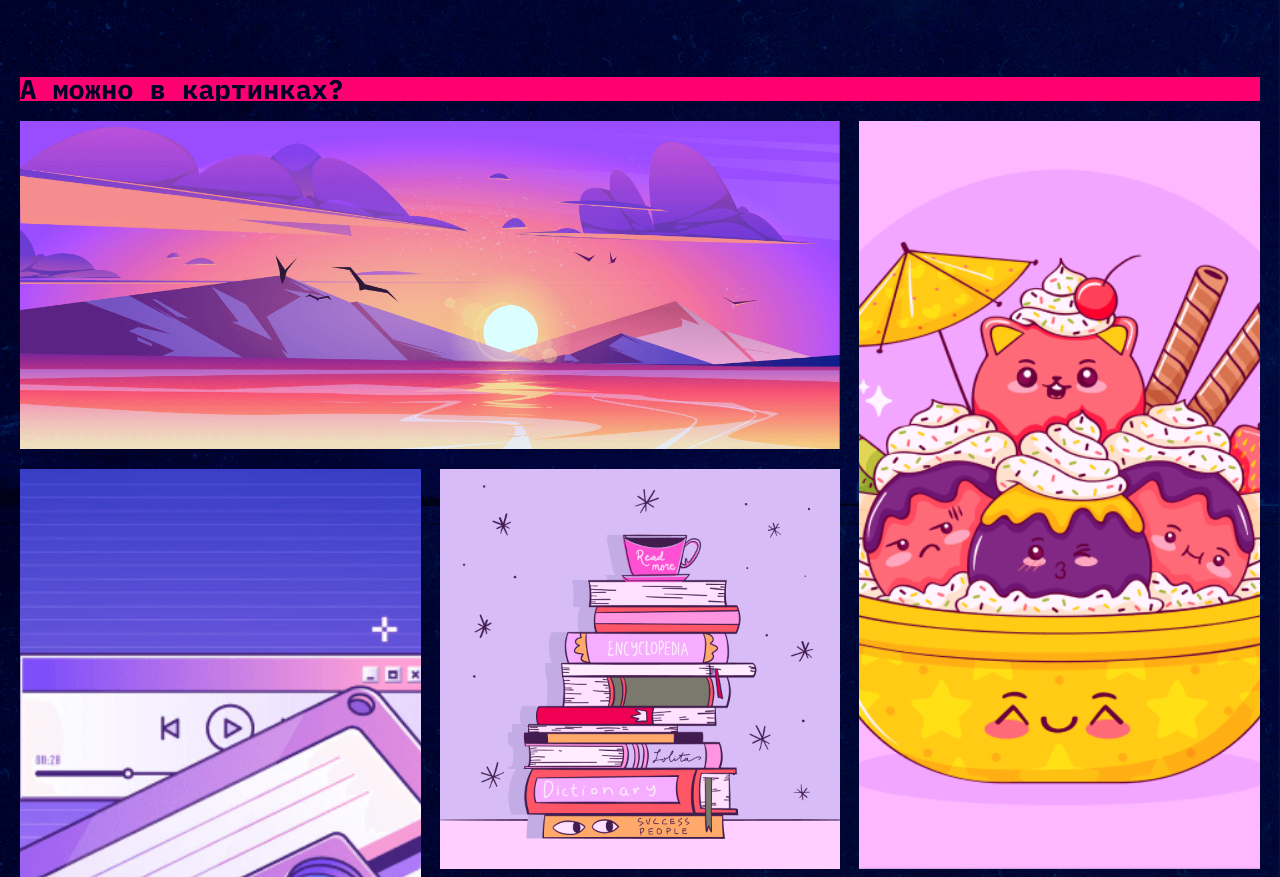
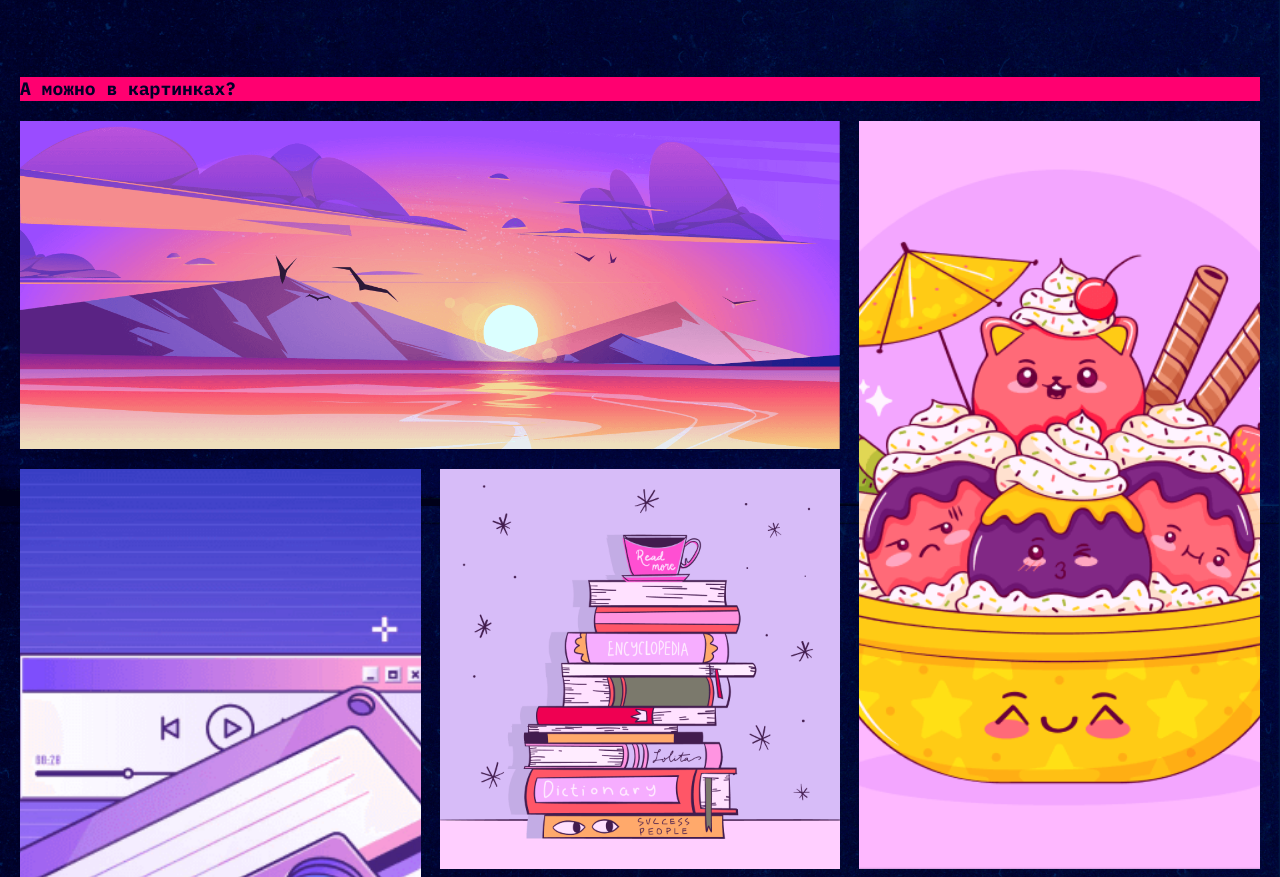
Before and after one commit to Sve1lov/slozhno-sosredotochitsya, a plain HTML site: page index.html in a window 1280 px wide. Shown: the part 2694-3571 px from the top of the page. Drawn offline with Linux system fonts and the light colour scheme.

Commit message:
title size

```diff
--- a/index.html
+++ b/index.html
@@ -132,7 +132,7 @@
             </ul>
         </section>
         <section class='pictures'>
-            <h2 class='pictures_title background_dec'>
+            <h2 class='section_title background_dec'>
                 А можно в картинках?
             </h2>
             <img class='picture_list_item_picture' src="./images/sunset.png" alt="">
--- a/styles/globals.css
+++ b/styles/globals.css
@@ -20,6 +20,7 @@ h5,
 h6,
 p {
   margin: 0;
+  font-size: 18px;
 }
 
 ul {
--- a/styles/style.css
+++ b/styles/style.css
@@ -268,9 +268,9 @@
     gap: 20px 19px;
 }
 
-.pictures_title {
+.section_title {
     color: var(--header-text-color);
-    font-weight: 700;
+    font-size: 18px;
     line-height: 23.4px;
     text-align: left;
     grid-column: 1 / -1;
```
